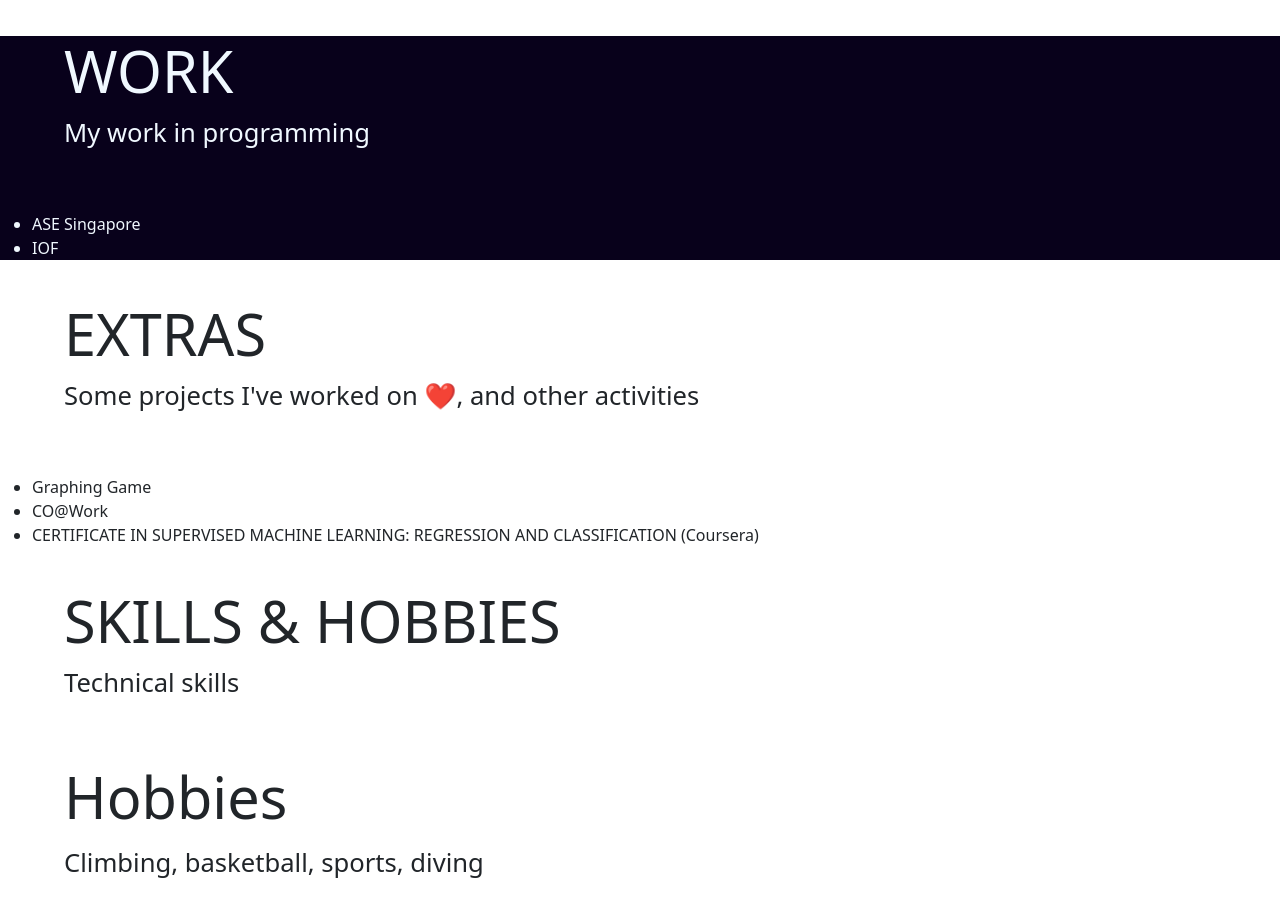
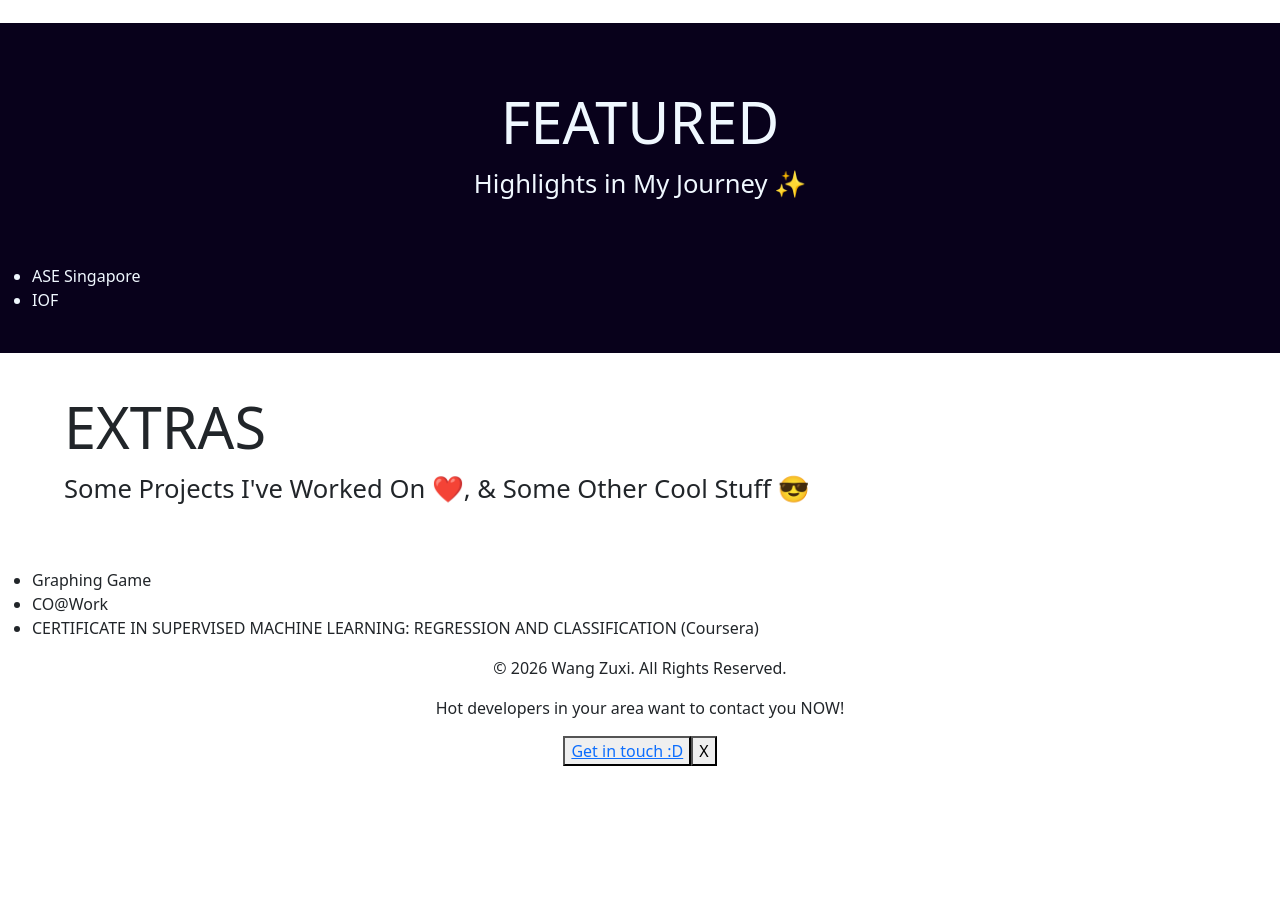
Before and after one commit to www-angZuxi/portfolio, a website: page index.html in a window 1280 px wide. Shown: the part 1211-2112 px from the top of the page. After the commit the page ends 1977 px from the top, so only its background shows below. Drawn offline with nearby package versions, Linux system fonts and the light colour scheme; some packages are replaced by stand-ins of ours; a script that the page names is missing; a web font is replaced by a local one.

Commit message:
refactor: more consistent html content

```diff
--- a/index.html
+++ b/index.html
@@ -26,7 +26,7 @@
                     <a class="nav-link" aria-current="page" href="#education">Education</a>
                 </li>
                 <li class="nav-item">
-                    <a class="nav-link" href="#work">Work</a>
+                    <a class="nav-link" href="#work">Featured</a>
                 </li>
                 <li class="nav-item">
                     <a class="nav-link" href="#extras">Extras</a>
@@ -52,7 +52,7 @@
         <a class="nav-link" href="#education">Education</a>
         </li>
         <li class="nav-item">
-        <a class="nav-link" href="#work">Work</a>
+        <a class="nav-link" href="#work">Featured</a>
         </li>
         <li class="nav-item">
         <a class="nav-link" href="#extras">Extras</a>
@@ -75,8 +75,8 @@
 
 
     <div id="education">
-        <h1 id="eduH1" class="title">EDUCATION</h1>
-        <h2 class="sub-title">My learning journey & academic background 🎓</h2>
+        <h1 class="title">EDUCATION</h1>
+        <h2 class="sub-title">My Academic Background 🎓</h2>
 
         <h3>Singapore Polytechnic</h3>
         <p>>> 2018-2022</p>
@@ -93,8 +93,8 @@
 
 
     <div id="work">
-        <h1 id="workH1" class="title">WORK</h1>
-        <h2 class="sub-title">My work in programming</h2>
+        <h1 class="title text-center">FEATURED</h1>
+        <h2 class="sub-title text-center">Highlights in My Journey ✨</h2>
         <ul>
             <li>ASE Singapore</li>
             <li>IOF</li>
@@ -103,7 +103,7 @@
 
     <div id="extras">
         <h1 class="title">EXTRAS</h1>
-        <h2 class="sub-title">Some projects I've worked on ❤️, and other activities</h2>
+        <h2 class="sub-title">Some Projects I've Worked On ❤️, & Some Other Cool Stuff 😎</h2>
 
         <ul>
             <li>Graphing Game</li>
@@ -112,14 +112,6 @@
         </ul>
     </div>
 
-    <div>
-        <h1 class="title">SKILLS & HOBBIES</h1>
-        <h2 class="sub-title">Technical skills</h2>
-        <!-- bundle of languiages here -->
-
-        <h2 class="title">Hobbies</h2>
-        <p class="sub-title">Climbing, basketball, sports, diving</p>
-    </div>
 
 <footer class="text-center">
     <p class="mb-3">© 2026 Wang Zuxi. All Rights Reserved.</p>
--- a/styles/work.css
+++ b/styles/work.css
@@ -1,4 +1,6 @@
 #work{
     background: #08011b;
     color: aliceblue;
+    padding: 2vw 0;
+    margin: 2vw 0;
 }
```
